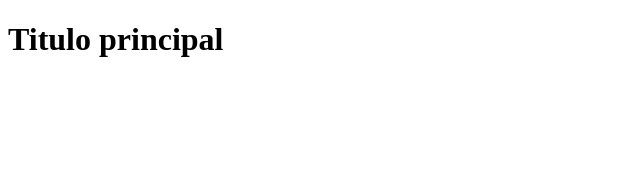
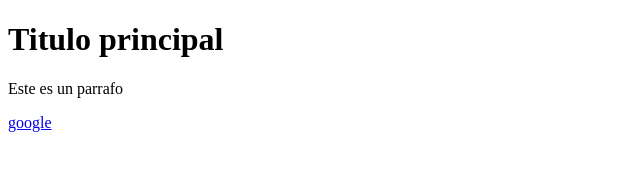
Before and after one commit to aro-banhg-stay/introduccion-a-git, a plain HTML site: page index.html in a window 1280 px wide. Shown: the whole page, without its empty margins (0-640 px from the left). Drawn offline with Linux system fonts and the light colour scheme.

Commit message:
se agrego link

```diff
--- a/index.html
+++ b/index.html
@@ -8,6 +8,7 @@
 </head>
 <body>
     <h1>Titulo principal</h1>
-    <p></p>
+    <p>Este es un parrafo</p>
+    <a href="www.google.com">google</a>
 </body>
 </html>
```
